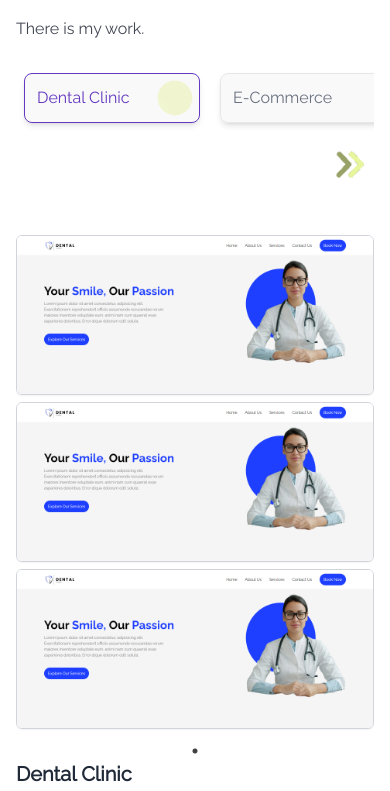
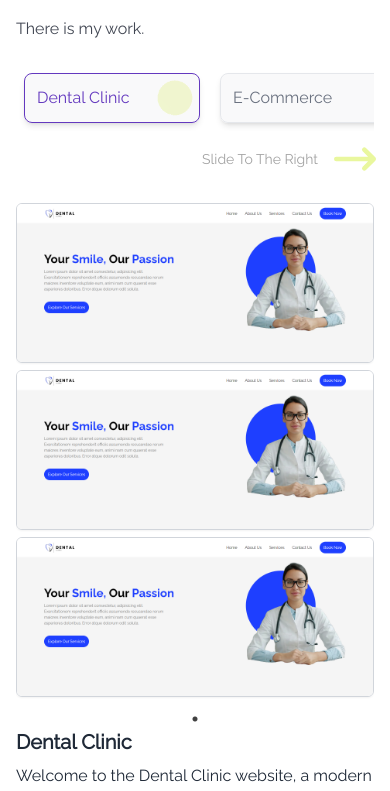
Before and after one commit to Meriemchm/ch-react-self-portfolio, a React (Vite) app in the folder client/: page / in a window 390 px wide. Shown: the part 4760-5551 px from the top of the page. Built offline with nearby package versions, Linux system fonts and the light colour scheme; no server answers.

Commit message:
refactor: replace arrow GIF with SVG and update sidebar layout for improved aesthetics

```diff
--- a/client/src/components/Projects/Project.jsx
+++ b/client/src/components/Projects/Project.jsx
@@ -11,7 +11,7 @@ const Project = ({ title }) => {
   const [openMenu, setOpenMenu] = useState(null);
 
   return (
-    <div className="text-black md:ml-10 md:mt-0 mt-10 w-full h-full">
+    <div className="text-black md:ml-10 md:mt-0 mt-4 w-full h-full">
       {project.map(
         ({ id, src, title, description,techs, hcode, hdemo, subRepos, subDemo }) => {
           return (
--- a/client/src/components/Utilities/SideBar.jsx
+++ b/client/src/components/Utilities/SideBar.jsx
@@ -2,7 +2,7 @@ import React, { useState } from "react";
 import { menuItem } from "../../Data/Data";
 import Project from "../Projects/Project";
 import Animation from "../../assets/Icons/Animation.gif";
-import arrow from "../../assets/Icons/arrow.gif";
+import arrow from "../../assets/Icons/arrow.svg";
 
 const activetext = "text-primary";
 const activebg = "border-primary";
@@ -51,8 +51,10 @@ const SideBar = () => {
           })}
         </div>
       </div>
-      <img className=" justify-self-end w-16 h-16 md:hidden" src={arrow} alt="arrow" />
-
+      <div className="md:hidden flex justify-end items-center">
+        <p className="capitalize text-sm text-neutral-400">slide to the right</p>
+        <img className="w-14  svg-float-rotate" src={arrow} alt="arrow" />
+      </div>
       <div className="md:col-span-3">
         <Project title={menuItem[activeTab].title} />
       </div>
--- a/client/src/index.css
+++ b/client/src/index.css
@@ -33,6 +33,16 @@
     background-color: rgb(145, 88, 231);
   }
 }
+  @keyframes floatRotate {
+    0%   { transform: translateX(0px)  }
+    100% { transform: translateX(30%) }
+  }
+  .svg-float-rotate {
+    display: inline-block;
+    animation: floatRotate 1.5s linear infinite;
+    transform-box: fill-box;
+    transform-origin: center;
+  }
 
 .color-change {
   background-color: rgb(145, 88, 231);
--- a/client/tailwind.config.js
+++ b/client/tailwind.config.js
@@ -1,19 +1,16 @@
 /** @type {import('tailwindcss').Config} */
 export default {
-  content: [
-    "./index.html",
-    "./src/**/*.{js,ts,jsx,tsx}",
-  ],
+  content: ["./index.html", "./src/**/*.{js,ts,jsx,tsx}"],
   theme: {
     extend: {
-      colors : {
-        primary : "#6439BF",
-        second : "#e7d8fd",
-        third : "#e9f79e",
-        five:"#F2F2F2",
-        six: "#f9f9f9"
-      }
+      colors: {
+        primary: "#6439BF",
+        second: "#e7d8fd",
+        third: "#e9f79e",
+        five: "#F2F2F2",
+        six: "#f9f9f9",
+      },
     },
   },
   plugins: [],
-}
+};
```
Also changed, not shown: client/src/assets/Icons/arrow.gif (deleted), client/src/assets/Icons/arrow.svg (added).
